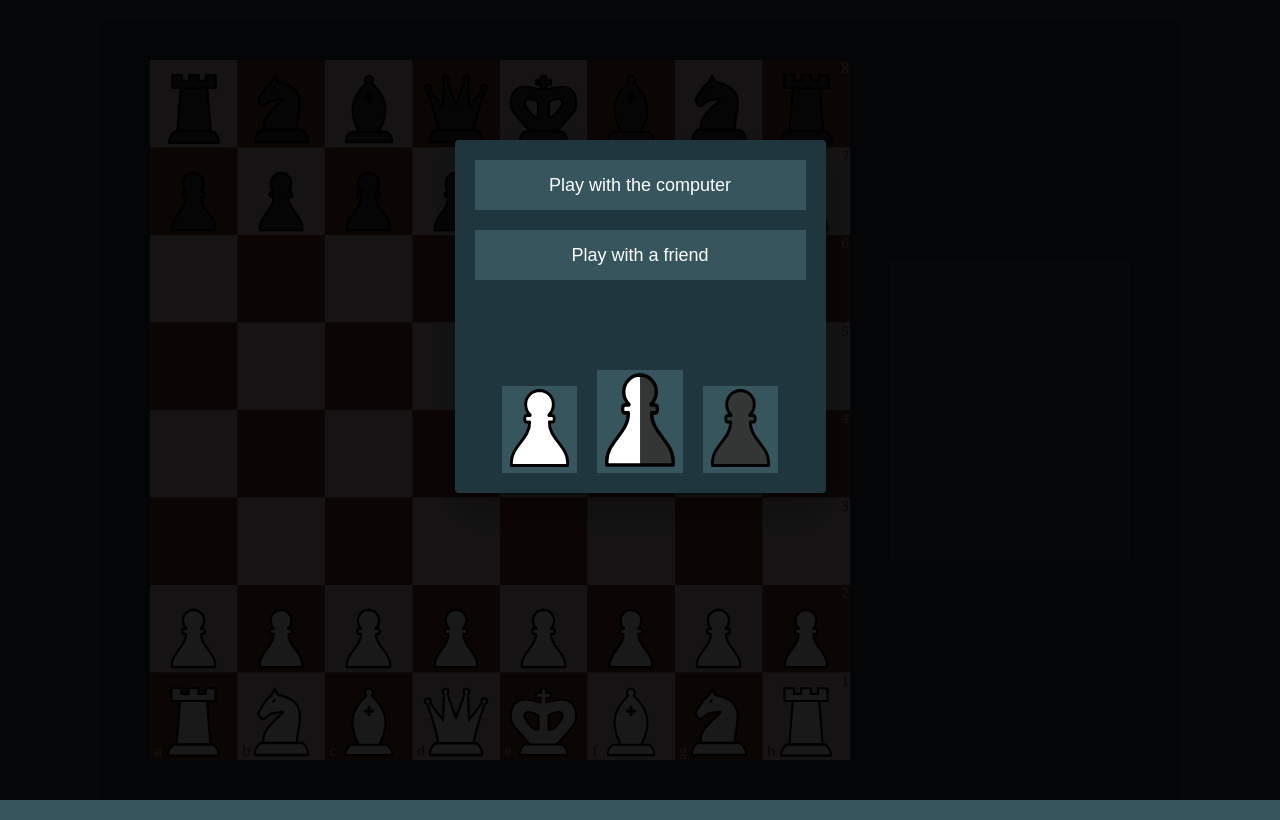
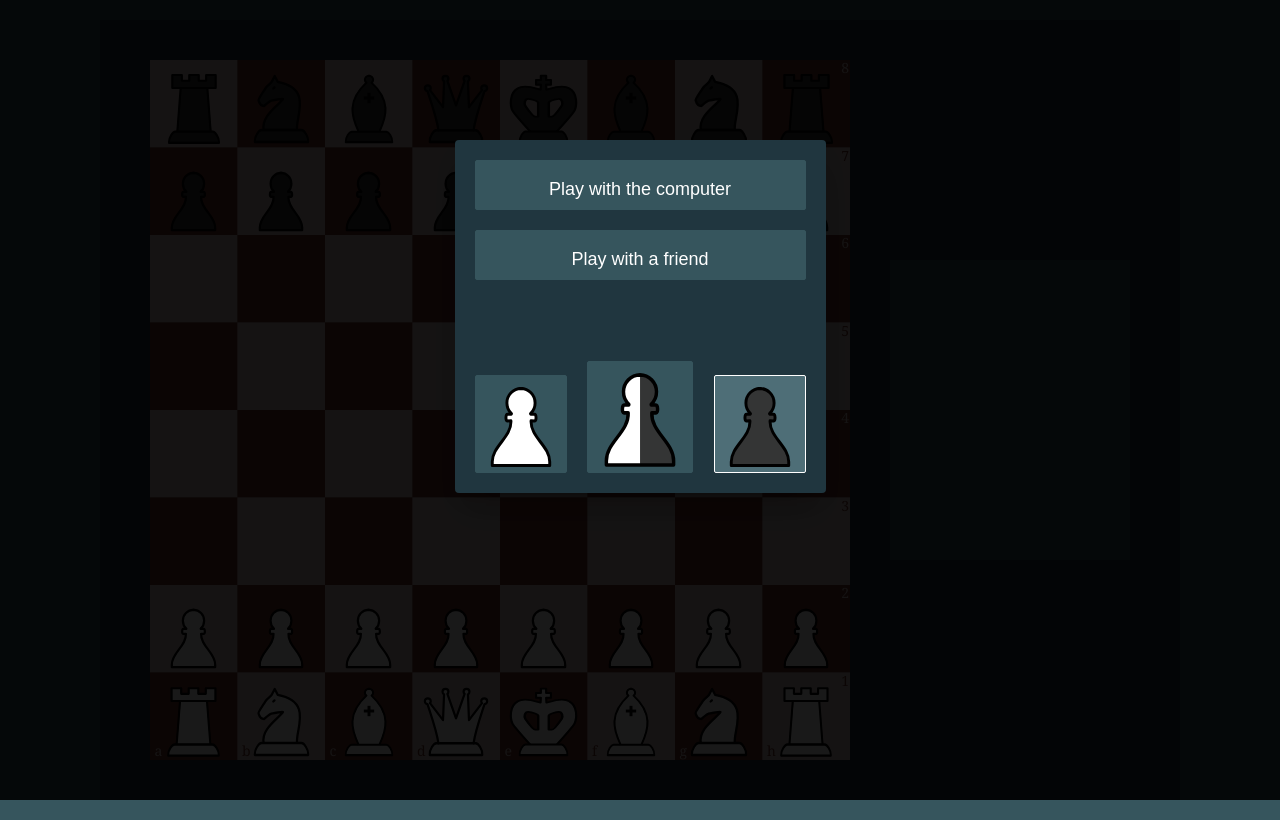
Before and after one commit to krihl4n/ChessUi, an Angular app: page /game2 in a window 1280 px wide. Built offline with nearby package versions, Linux system fonts and the light colour scheme.

Commit message:
tune button location

```diff
--- a/src/app/start-game-dialog/start-game-dialog.component.html
+++ b/src/app/start-game-dialog/start-game-dialog.component.html
@@ -6,9 +6,9 @@
             <button class="btn select-mode-btn">Play with a friend</button>
 
             <div class="button-box">
-                <button class="btn"><img src="assets/white_pawn.svg" alt="" height="80px"></button>
-                <button class="btn"><img src="assets/white_and_black_pawn.svg" alt="" height="96px"></button>
-                <button class="btn"><img src="assets/black_pawn.svg" alt="" height="80px"></button>
+                <button class="btn btn-small"><img src="assets/white_pawn.svg" alt=""width="78px" height="82px"></button>
+                <button class="btn"><img src="assets/white_and_black_pawn.svg" alt="" width="92px" height="96px"></button>
+                <button class="btn btn-selected"><img src="assets/black_pawn.svg" alt="" width="78px" height="82px"></button>
             </div>
         </div>
     </div>
--- a/src/styles.scss
+++ b/src/styles.scss
@@ -34,7 +34,7 @@ body { margin: 0; font-family: Roboto, "Helvetica Neue", sans-serif; }
     .button-box {
         flex: 1; // stretches all the way to the bottom
         display: flex;
-        justify-content: center;
+        justify-content: space-between;
         align-items: flex-end;
         gap: 20px;
     }
@@ -42,9 +42,17 @@ body { margin: 0; font-family: Roboto, "Helvetica Neue", sans-serif; }
     .btn {
         background-color: #36555D;
         border: 1px solid #36555D;
+        border-radius: 2px;
+        padding-top: 10px;
     }
 
-    .btn:hover {
+    // .btn-small {
+    //     width: 80px;
+    //     height: 82px;
+    //     //padding-bottom: 20px;
+    // }
+
+    .btn:hover, .btn-selected {
         background-color: #4E6E77;
         border: 1px solid #fff;
         cursor: pointer;
```
